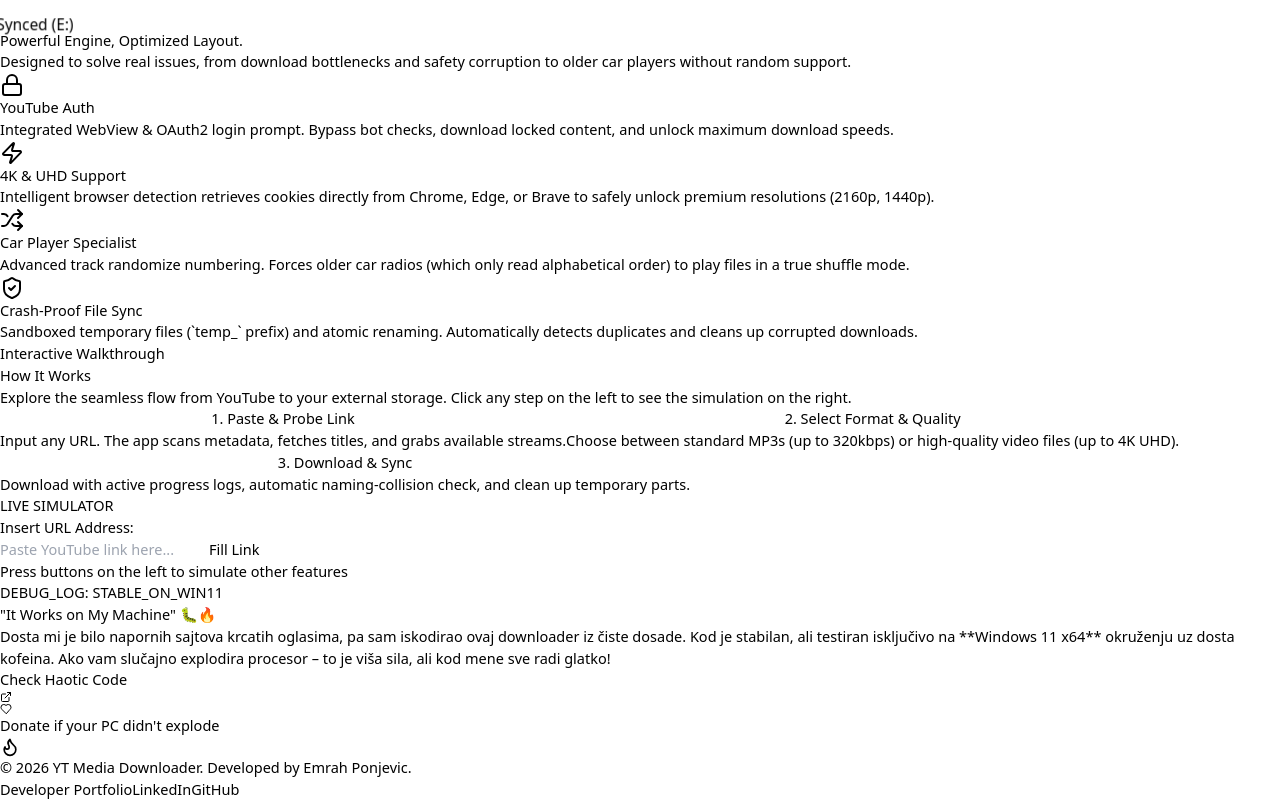
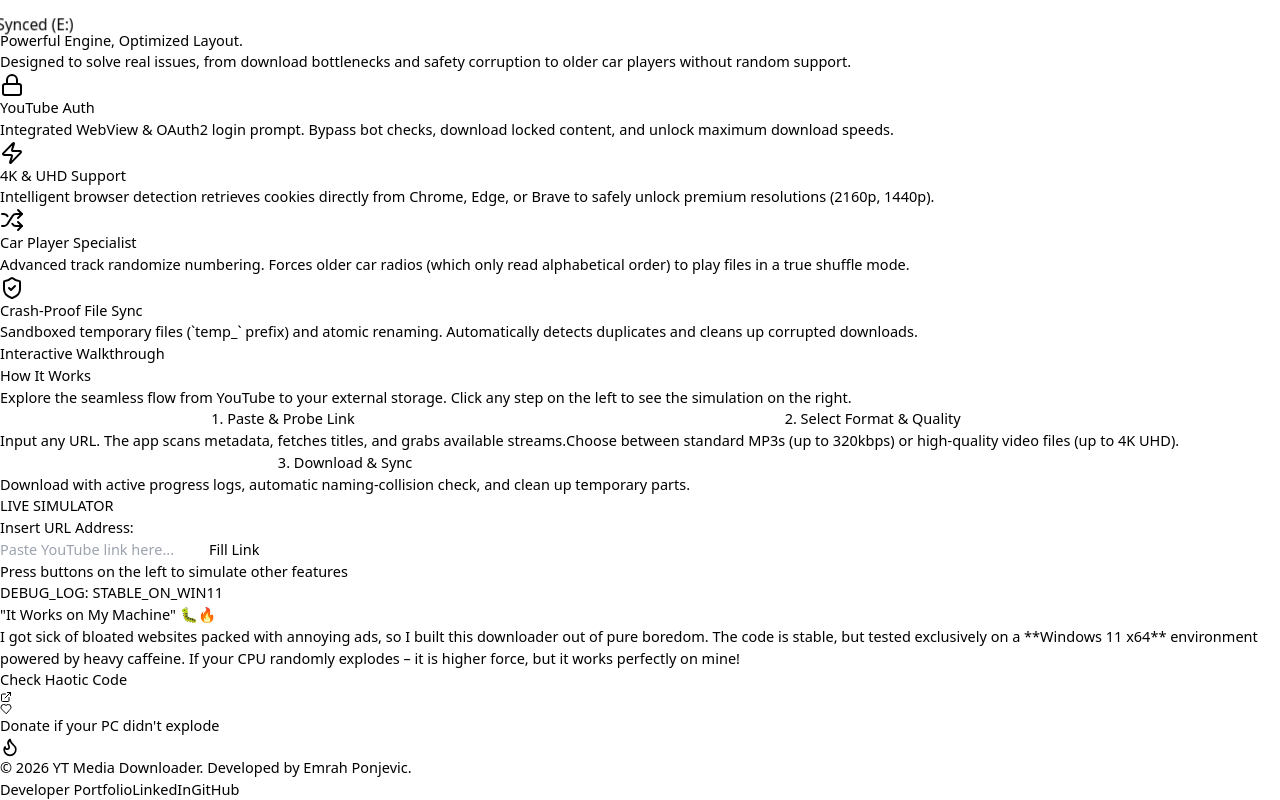
Before and after one commit to emrahponjevic1/yt-media-downloader, a React (Vite) app: page / in a window 1280 px wide. Shown: the part 588-1388 px from the top of the page. Built offline with nearby package versions, Linux system fonts and the light colour scheme.

Commit message:
Translate landing page humor section to English

```diff
--- a/src/LandingPage.jsx
+++ b/src/LandingPage.jsx
@@ -541,7 +541,7 @@
             </h2>
 
             <p className="text-lg text-gray-300 font-normal leading-relaxed">
-              Dosta mi je bilo napornih sajtova krcatih oglasima, pa sam iskodirao ovaj downloader iz čiste dosade. Kod je stabilan, ali testiran isključivo na **Windows 11 x64** okruženju uz dosta kofeina. Ako vam slučajno explodira procesor – to je viša sila, ali kod mene sve radi glatko!
+              I got sick of bloated websites packed with annoying ads, so I built this downloader out of pure boredom. The code is stable, but tested exclusively on a **Windows 11 x64** environment powered by heavy caffeine. If your CPU randomly explodes – it is higher force, but it works perfectly on mine!
             </p>
 
             <div className="pt-4 flex justify-center gap-4">
```
